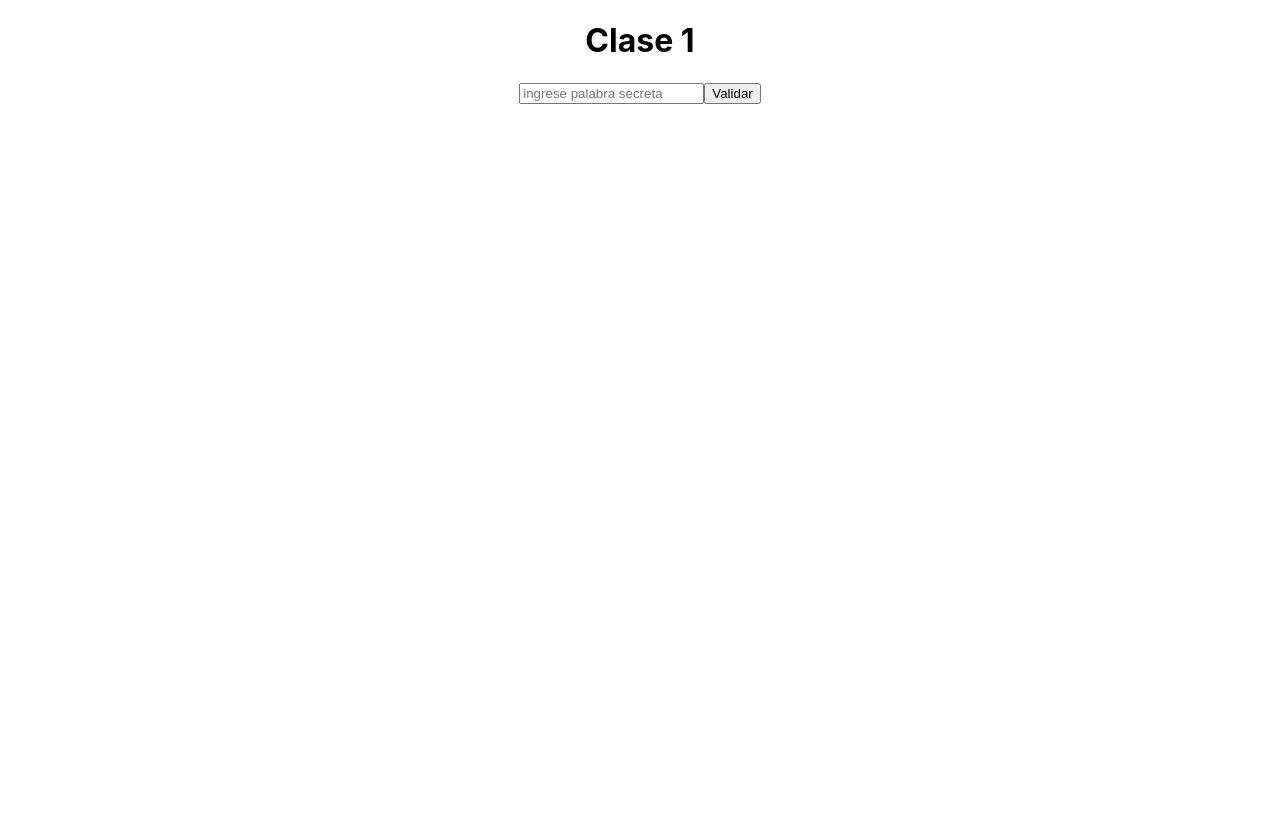
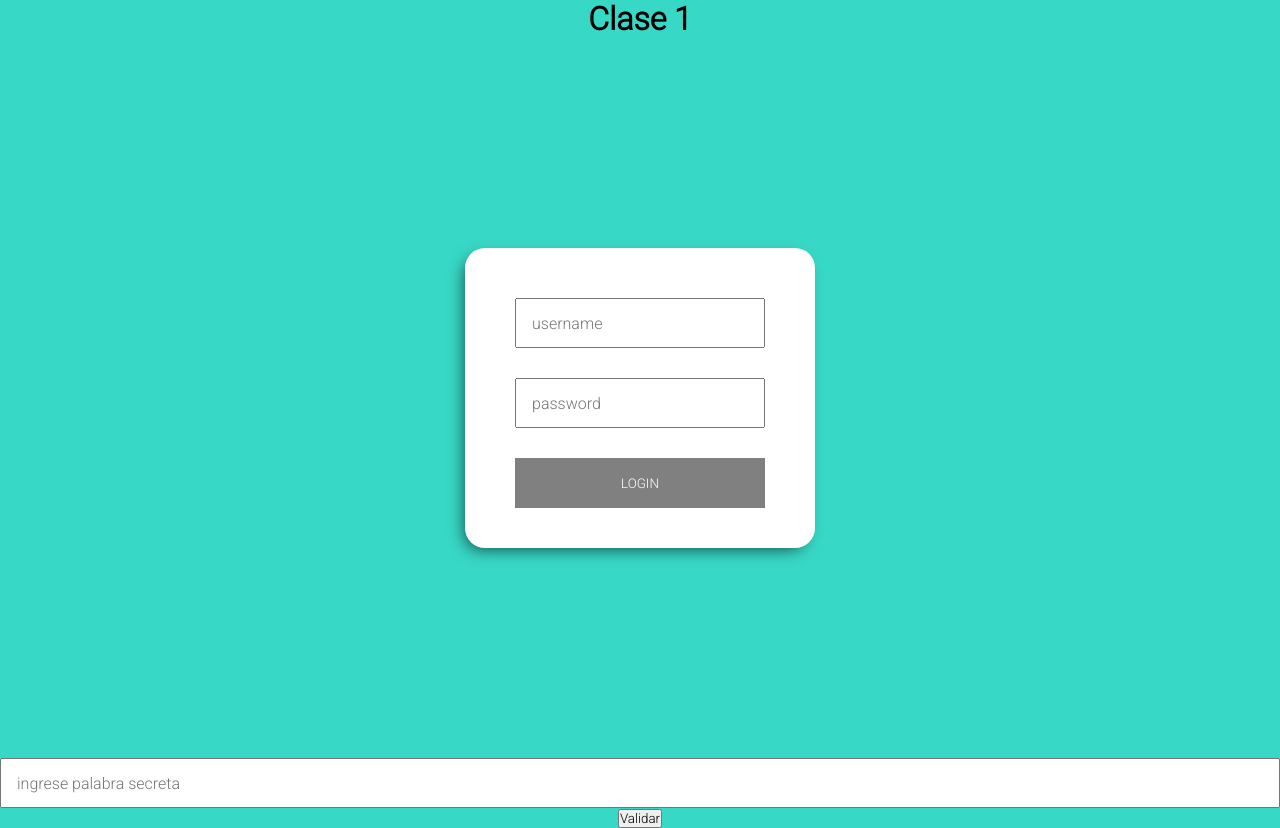
Before and after one commit to marioconti/sprint-3-Acamica, a React (Create React App) app: page / in a window 1280 px wide. Before the commit the page ends 800 px from the top, so only its background shows below. Built offline with nearby package versions, Linux system fonts and the light colour scheme.

Commit message:
se agrega eventos a tarea challenge

```diff
--- /dev/null
+++ b/src/clase-1/Challenge-1.jsx
@@ -0,0 +1,88 @@
+import React, { useState } from "react";
+import "./styles.css";
+
+const fakeUser = {
+  username: "focault235",
+  password: "example123",
+};
+
+export function ChallengeUno() {
+  return (
+    <div className="App centered column">
+      <LoginCard />
+    </div>
+  );
+}
+
+function LoginCard() {
+  const [usernameInput, setUsernameInput] = useState("");
+  const [passInput, setPassInput] = useState("");
+  const [isLoading, setIsLoading] = useState(false);
+  const [loginSuccess, setLoginSuccess] = useState(false);
+  const [loginError, setLoginError] = useState(null);
+
+  const handleInput = (evento) => {
+    setUsernameInput(evento.target.value);
+  };
+
+  const handleInputPass = (evento) => {
+    setPassInput(evento.target.value);
+  };
+
+  const login = (e) => {
+    // Acá debes escribir los pasos necesarios para poder
+    //realizar el login de la cuenta.
+  };
+
+  const logout = () => {
+    // Acá debes escribir los pasos necesarios para poder
+    //realizar el logout de la cuenta.
+  };
+
+  return (
+    <div className="flex-container centered">
+      <div className="card ">
+        <form className="form">
+          <div className="inputContainer">
+            <input
+              autoComplete="off"
+              onChange={handleInput}
+              className={loginError ? "error-input" : ""}
+              placeholder="username"
+              name="username"
+              type="text"
+              value={usernameInput}
+            />
+          </div>
+          <div className="inputContainer">
+            <input
+              placeholder="password"
+              className={loginError ? "error-input" : ""}
+              name="password"
+              type="password"
+              onChange={handleInputPass}
+              value={passInput}
+            />
+          </div>
+          {!loginSuccess ? (
+            <button className="btn" onClick={login}>
+              {isLoading ? "Cargando..." : "Login"}
+            </button>
+          ) : (
+            <button className="btn" onClick={logout}>
+              Cerrar sesión
+            </button>
+          )}
+          {loginError && (
+            <span className="error-message">
+              Alguno de los datos ingresados es incorrecto.
+            </span>
+          )}
+          {loginSuccess && (
+            <span className="success-message">Login Exitoso!</span>
+          )}
+        </form>
+      </div>
+    </div>
+  );
+}
--- a/src/clase-1/Clase-1.jsx
+++ b/src/clase-1/Clase-1.jsx
@@ -1,5 +1,5 @@
 import React, {useState} from "react";
-
+import { ChallengeUno } from "./Challenge-1";
 
 export const ClaseUno = () => {
 // ESTADOS GLOBALES DE VALIDACION
@@ -56,7 +56,7 @@ export const ClaseUno = () => {
   return (
     <>
       <h1>Clase 1</h1>
-
+      <div><ChallengeUno/></div>
       <input
         onChange={handleChange}
         value={input}
--- /dev/null
+++ b/src/clase-1/styles.css
@@ -0,0 +1,83 @@
+@import url(https://fonts.googleapis.com/css?family=Roboto:300);
+
+* {
+  font-family: "Roboto", Arial;
+  box-sizing: border-box;
+  margin: 0;
+  padding: 0;
+}
+
+body {
+  background-color: #38d8c6;
+}
+
+.card {
+  width: 350px;
+  height: 300px;
+  border-radius: 20px;
+  box-shadow: -5px 6px 17px -6px rgba(0, 0, 0, 0.75);
+  display: inline-block;
+  background-color: #fff;
+}
+
+.flex-container {
+  display: flex;
+  height: 90vh;
+}
+
+.centered {
+  justify-content: center;
+  align-items: center;
+}
+
+.inputContainer {
+  height: 80px;
+}
+
+input {
+  display: block;
+  width: 100%;
+  height: 50px;
+  padding: 15px;
+  font-size: 16px;
+}
+
+.form {
+  padding: 50px;
+  display: flex;
+  flex-direction: column;
+}
+
+.btn {
+  width: 100%;
+  height: 50px;
+  text-transform: uppercase;
+  background-color: gray;
+  border: 0;
+  color: white;
+  margin-bottom: 10px;
+}
+
+.error-message {
+  font-size: 12px;
+  color: red;
+}
+
+.success-message {
+  font-size: 12px;
+  color: green;
+  text-align: center;
+}
+
+.invisible {
+  opacity: 0;
+}
+
+.visible {
+  opacity: 1;
+}
+
+.error-input {
+  background-color: rgb(253, 144, 144);
+  color: white;
+}
```
